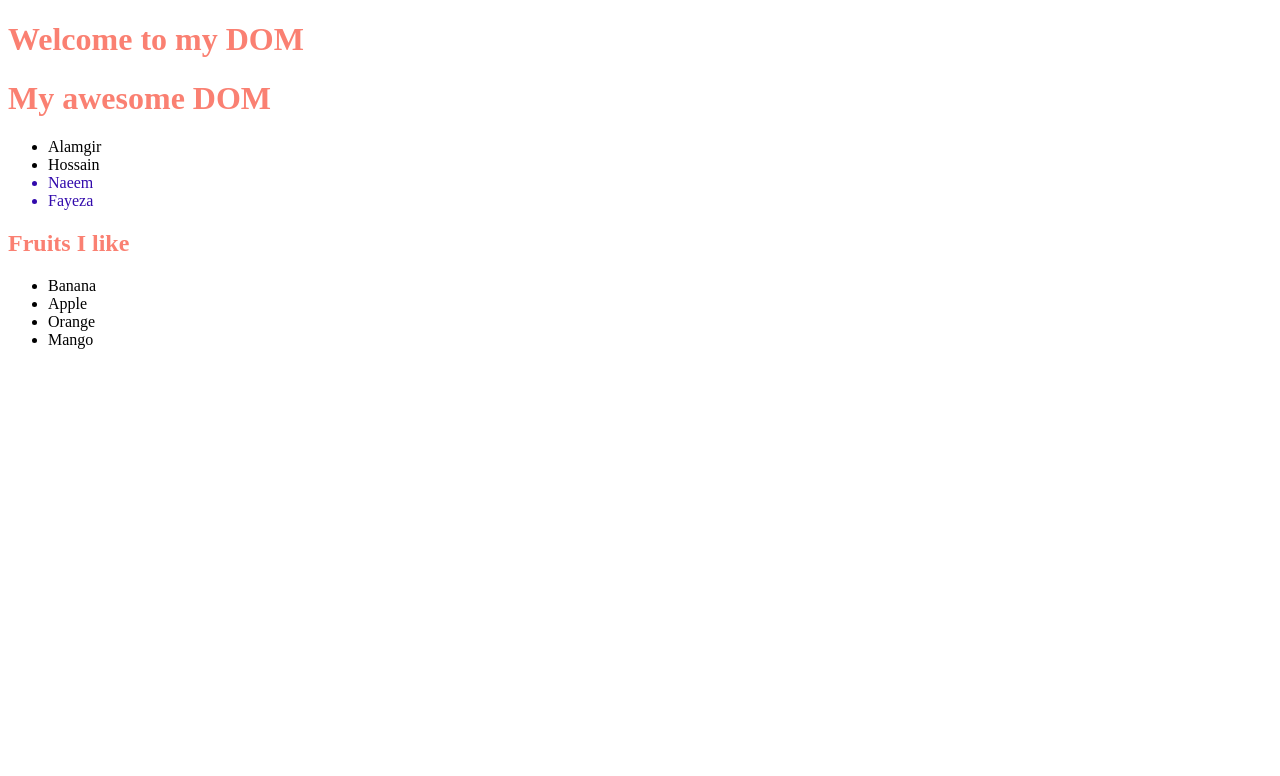
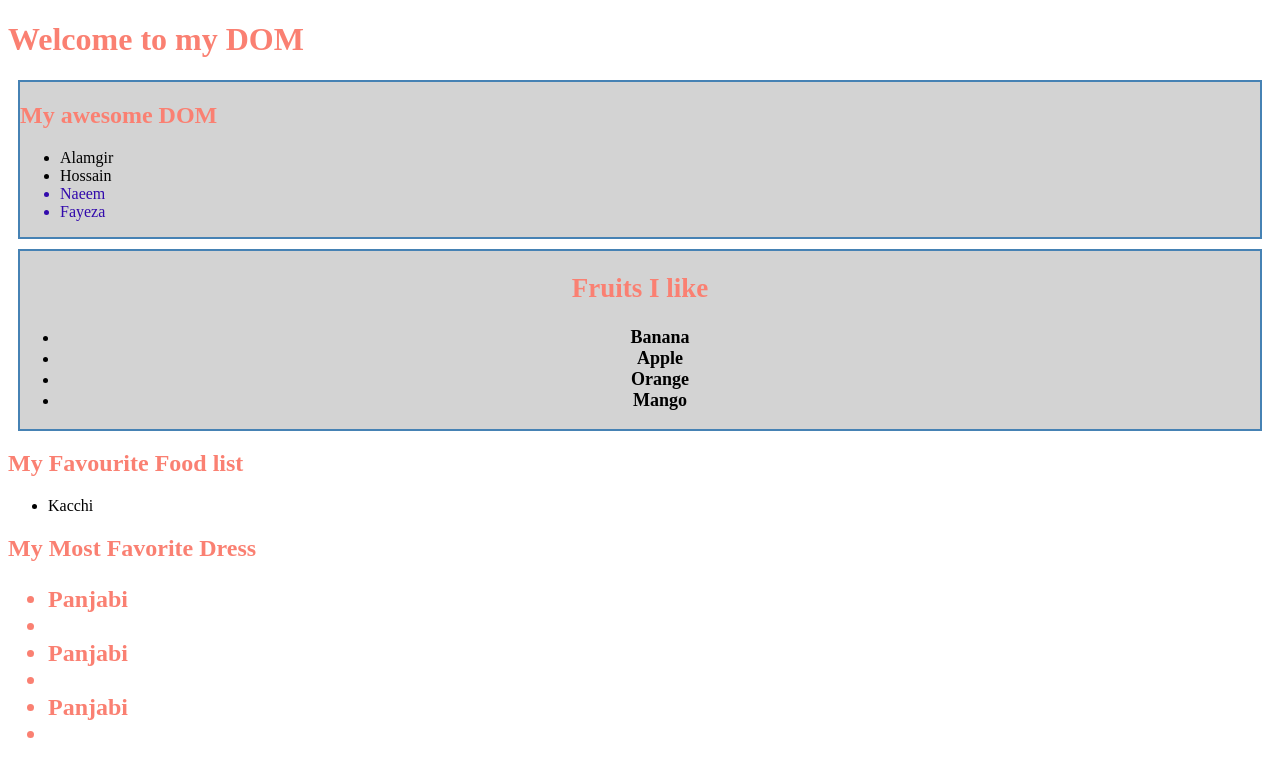
Before and after one commit to alamgir65/Javascript-PH, a plain HTML site: page DOM/index.html in a window 1280 px wide. Drawn offline with Linux system fonts and the light colour scheme.

Commit message:
added some new feature like appenChild

```diff
--- a/DOM/dom.js
+++ b/DOM/dom.js
@@ -1 +1,46 @@
-console.log(document);
+const sections = document.querySelectorAll('section');
+for(let section of sections){
+    section.style.backgroundColor = 'lightgray';
+    section.style.border = '2px solid steelblue';
+    section.style.margin = '10px';
+}
+
+const fruits = document.getElementsByClassName('fruits-container');
+for(let fruit of fruits){
+    fruit.classList.add('change-style');
+    fruit.classList.remove('fayeza');
+}
+
+
+
+const mainContainer = document.getElementById('main-container');
+const section = document.createElement('section');
+const h1 = document.createElement('h1');
+h1.innerText = 'My Favourite Food list';
+section.appendChild(h1);
+
+const ul = document.createElement('ul');
+const li1 = document.createElement('li');
+li1.innerText = 'Kacchi';
+// ul.appendChild(li1,li2,li3,li4);
+ul.appendChild(li1);
+section.appendChild(ul);
+// ul.appendChild(li1);
+mainContainer.appendChild(section);
+
+
+
+
+
+const sectionDress = document.createElement('section');
+
+sectionDress.innerHTML = `
+        <h1>My Most Favorite Dress <h1/>
+        <ul>
+            <li>Panjabi<li/>
+            <li>Panjabi<li/>
+            <li>Panjabi<li/>
+        <ul/>
+`;
+
+mainContainer.appendChild(sectionDress);
--- a/DOM/index.html
+++ b/DOM/index.html
@@ -10,15 +10,17 @@
     <header>
         <h1>Welcome to my DOM</h1>
     </header>
-    <main>
-        <h1>My awesome DOM</h1>
+    <main id="main-container">
+        <section>
+            <h1>My awesome DOM</h1>
         <ul>
             <li>Alamgir</li>
             <li>Hossain</li>
             <li class="wasCrush">Naeem</li>
             <li class="wasCrush">Fayeza</li>
         </ul>
-        <section class="fruits-container">
+        </section>
+        <section class="fruits-container fayeza naeem" id="fruits-container">
             <h1 id="fruits-title">Fruits I like</h1>
             <ul>
                 <li>Banana</li>
--- a/DOM/style.css
+++ b/DOM/style.css
@@ -4,3 +4,8 @@ h1{
 .wasCrush{
     color: rgb(50, 10, 172);
 }
+.change-style{
+    font-size: large;
+    font-weight: 900;
+    text-align: center;
+}
```
